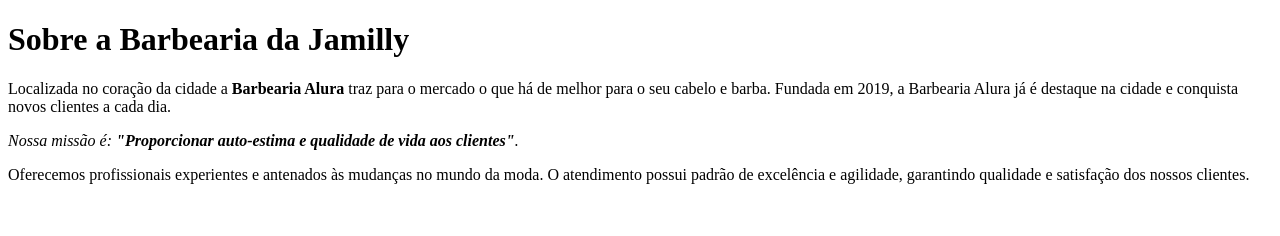
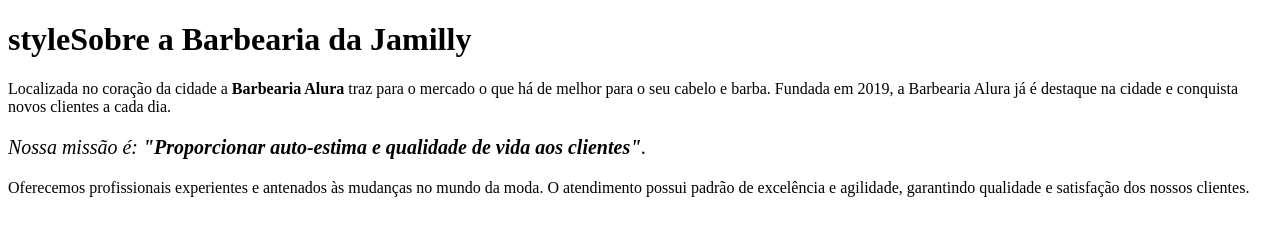
Before and after one commit to jamillytei/Cyropereira, a plain HTML site: page index.html in a window 1280 px wide. Drawn offline with Linux system fonts and the light colour scheme.

Commit message:
editando

```diff
--- a/index.html
+++ b/index.html
@@ -1,20 +1,16 @@
 <!DOCTYPE html>
 <html lang="pt-br">
-
+   <head>
        <meta charset="UTF-8">
        <title>Barbearia Alura</title>
    </head>
    <body>
+       <h1> styleSobre a Barbearia da Jamilly</h1>
 
-   </body>
+       <p>Localizada no coração da cidade a <strong>Barbearia Alura</strong> traz para o mercado o que há de melhor para o seu cabelo e barba. Fundada em 2019, a Barbearia Alura já é destaque na cidade e conquista novos clientes a cada dia.</p>
 
+       <p style="font-size: 20px;"><em>Nossa missão é: <strong>"Proporcionar auto-estima e qualidade de vida aos clientes"</strong>.</em></p>
 
-
-
-    <h1> Sobre a Barbearia da Jamilly</h1>
-
-   <p>Localizada no coração da cidade a <strong>Barbearia Alura</strong> traz para o mercado o que há de melhor para o seu cabelo e barba. Fundada em 2019, a Barbearia Alura já é destaque na cidade e conquista novos clientes a cada dia.</p>
-
-   <p><em>Nossa missão é: <strong>"Proporcionar auto-estima e qualidade de vida aos clientes"</strong>.</em></p>
-
-   <p>Oferecemos profissionais experientes e antenados às mudanças no mundo da moda. O atendimento possui padrão de excelência e agilidade, garantindo qualidade e satisfação dos nossos clientes.</p>
+      <p>Oferecemos profissionais experientes e antenados às mudanças no mundo da moda. O atendimento possui padrão de excelência e agilidade, garantindo qualidade e satisfação dos nossos clientes.</p>
+    </body>
+</html>
```
